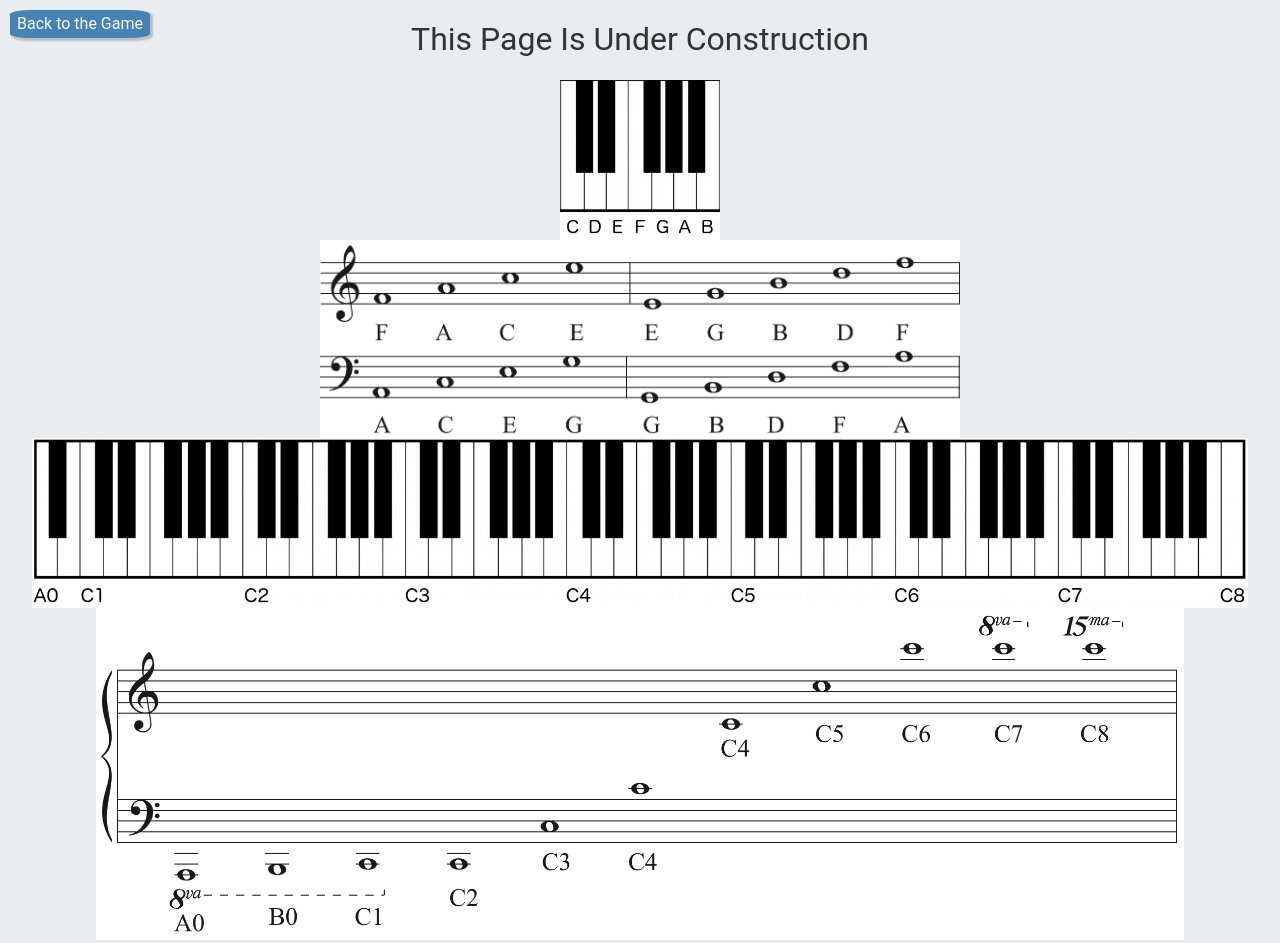
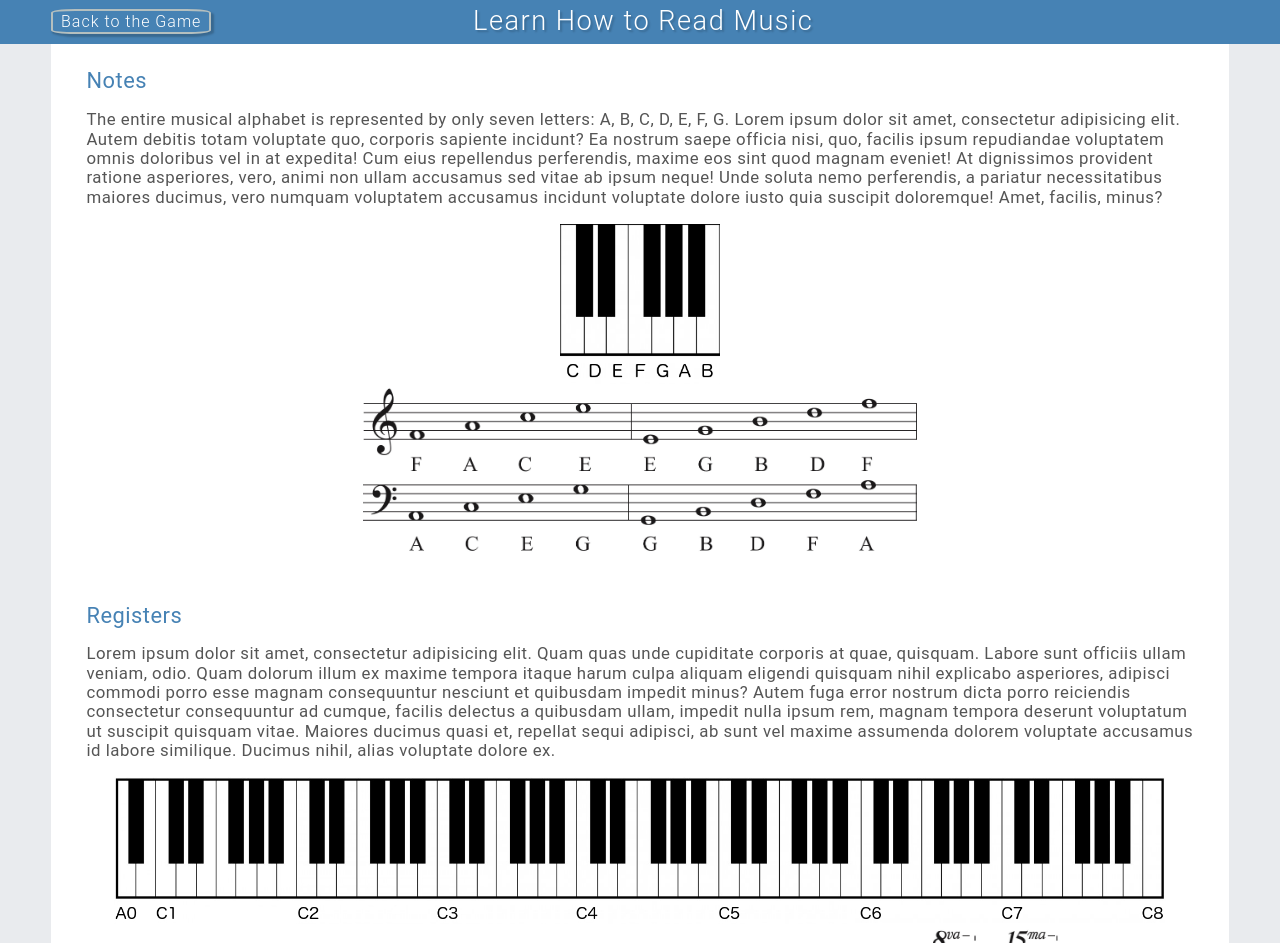
Before and after one commit to igorcweb/note-learning-game, a website built with webpack: page docs/info.html in a window 1280 px wide. Shown: the top 943 px of the page. Built offline with nearby package versions, Linux system fonts and the light colour scheme.

Commit message:
info starter

```diff
--- a/app/assets/styles/modules/_top-panel.css
+++ b/app/assets/styles/modules/_top-panel.css
@@ -10,7 +10,7 @@
 	margin: 0;
 	padding: .4rem .6rem;
 	font-size: 110%;
-	letter-spacing: 2px;
+	letter-spacing: 1.5px;
 	text-shadow: 2px 2px 2px rgba(0, 0, 0, 0.2);
 
 		@mixin atSmall {
@@ -18,13 +18,11 @@
 			text-align: center;
 			font-size: 140%;
 			padding: .5rem 0;
-			letter-spacing: 2px;
 			text-shadow: 2px 2px 2px rgba(0, 0, 0, 0.2);
 		}
 
 		@mixin atMedium {
 			font-size: 170%;
-			letter-spacing: 2px;
 			text-shadow: 2px 2px 2px rgba(0, 0, 0, 0.2);
 	}
 }
--- a/app/temp/styles/styles.css
+++ b/app/temp/styles/styles.css
@@ -739,7 +739,7 @@ footer p {
 	margin: 0;
 	padding: .4rem .6rem;
 	font-size: 110%;
-	letter-spacing: 2px;
+	letter-spacing: 1.5px;
 	text-shadow: 2px 2px 2px rgba(0, 0, 0, 0.2);
 }
 
@@ -750,7 +750,6 @@ footer p {
     text-align: center;
     font-size: 140%;
     padding: .5rem 0;
-    letter-spacing: 2px;
     text-shadow: 2px 2px 2px rgba(0, 0, 0, 0.2);
   }
 }
@@ -759,7 +758,6 @@ footer p {
 
   .heading {
     font-size: 170%;
-    letter-spacing: 2px;
     text-shadow: 2px 2px 2px rgba(0, 0, 0, 0.2);
   }
 }
--- a/docs/assets/styles/base/_global.css
+++ b/docs/assets/styles/base/_global.css
@@ -1,7 +1,11 @@
 body {
 	background-color: $bgcolor;
 	font-family: 'Roboto', sans-serif;
-	color: #333;
+	color: #444;
+}
+
+h1 {
+	font-weight: normal;
 }
 
 div.warning-message {
--- a/docs/assets/styles/base/_variables.css
+++ b/docs/assets/styles/base/_variables.css
@@ -2,5 +2,5 @@ $bgcolor: #e9ebee;
 
 $bgbutton: #B4BFBF;
 
-/*$bgcolor: #e6e6fa;
-*/
+
+$bgbutton: rgba(180, 191, 191, .9);
--- a/docs/assets/styles/modules/_footer.css
+++ b/docs/assets/styles/modules/_footer.css
@@ -3,23 +3,20 @@ footer p {
 	display: block;
 	font-size: 65%;
 	font-size: 65%;
-	color: gray;
+	color: #888;
 	clear: both;
 	padding:0;
 	position: absolute;
 	top: 97vh;
 	left: 50%;
-	width: 94px;
 	margin-left: -47px;
 
 	@mixin atSmall {
 		font-size: 70%;
-		width: 102px;
 		margin-left: -51px;
 	}
 
 	@mixin atMedium {
-		width: 108px;
 		margin-left: -54px;
 		font-size: 75%;
 	}
--- a/docs/assets/styles/modules/_info.css
+++ b/docs/assets/styles/modules/_info.css
@@ -1,7 +1,39 @@
-.construction {
-	font-weight: normal;
-	display: block;
-	text-align: center;
+div.info-wrapper {
+	max-width: 92%;
+	margin: -23px auto;
+	background-color: #fff;
+	padding-top: 0;
+	color: #555;
+
+}
+
+.info.heading {
+	text-align: right;
+	padding: .4rem .4rem;
+	 font-size: 110%;
+
+	@mixin atSmall {
+		font-size: 130%;
+		padding-right: 5rem;
+	}
+
+	@mixin atMedium {
+		text-align: center;
+		padding-right: 0;
+		font-size: 170%;
+	}
+}
+
+article {
+	margin: 0 3%;
+	letter-spacing: .5px;
+	font-size: 105%;
+		h1 {
+			font-size: 130%;
+			color: steelblue;
+			padding-top: 1.5em;
+		}
+
 }
 .treble-staff, .bass-staff {
 	display: block;
@@ -28,3 +60,10 @@
 	margin: 0 auto;
 
 }
+
+footer p#info {
+position: static;
+text-align: center;
+padding: 1.5%;
+background-color: $bgcolor;
+}
--- a/docs/assets/styles/modules/_top-panel.css
+++ b/docs/assets/styles/modules/_top-panel.css
@@ -10,7 +10,7 @@
 	margin: 0;
 	padding: .4rem .6rem;
 	font-size: 110%;
-	letter-spacing: 2px;
+	letter-spacing: 1.5px;
 	text-shadow: 2px 2px 2px rgba(0, 0, 0, 0.2);
 
 		@mixin atSmall {
@@ -18,13 +18,11 @@
 			text-align: center;
 			font-size: 140%;
 			padding: .5rem 0;
-			letter-spacing: 2px;
 			text-shadow: 2px 2px 2px rgba(0, 0, 0, 0.2);
 		}
 
 		@mixin atMedium {
 			font-size: 170%;
-			letter-spacing: 2px;
 			text-shadow: 2px 2px 2px rgba(0, 0, 0, 0.2);
 	}
 }
@@ -55,7 +53,7 @@
 	}
 }
 
-.button__info {
+.button__info, .button__back {
 			position: absolute;
 			left: 0;
 			right: 0;
@@ -63,7 +61,6 @@
 			top: 2.375rem;
 			text-align: center;
 			visibility: hidden;
-			/*border-radius: 15%;*/
 			background-color: #B4BFBF;
 			font-weight: 300;
 			font-size: 90%;
@@ -109,3 +106,32 @@
 
 		}
 	}
+
+	.button__back {
+		width: 10.5rem;
+		visibility: visible !important;
+		background: steelblue;
+		border: 2px solid #B4BFBF;
+		font-size: 80%;
+		letter-spacing: 1px;
+		 padding-bottom: 2px;
+		width: 8rem;
+		left: .2rem;
+		top: .3rem;
+		margin:0;
+		a {
+			color: #fff;
+		}
+		@mixin atSmall {
+			font-size: 85%;
+			width: 8.5rem;
+			left: 4%;
+			top: .4rem;
+		}
+		@mixin atMedium {
+			font-size: 100%;
+			width: 10rem;
+			top: .55rem;
+			padding-top: 3px;
+		}
+	}
--- a/docs/info.html
+++ b/docs/info.html
@@ -4,21 +4,32 @@
 	<meta charset="UTF-8">
 	<title>Game Info</title>
 	<link rel="stylesheet" href="temp/styles/styles.css">
-	<link rel="icon" type="image/jpg" href="assets/images/logo.jpg">
+	<link rel="icon" type="image/png" href="assets/images/logo.png">
 </head>
 <body>
-	<h1 class="construction">This Page Is Under Construction</h1>
-	<img class="note-names" src="assets/images/notenames.png" alt="note-names">
-	<img class="treble-staff" src="assets/images/treble-staff.png" alt="treble-staff">
-	<img class="bass-staff" src="assets/images/bass-staff.png" alt="bass-staff">
-	<img class="keyboard-registers" src="assets/images/keyboard-registers.jpg" alt="keyboard-registers">
-	<img class="staff-registers" src="assets/images/staff-registers.jpeg" alt="staff-registers">
+
+		<div class="top-panel">
+			<h1 class="info heading">Learn How to Read Music</h1>
+			<div class="button button__back"><a href="index.html">Back to the Game</a></div>
+		</div>
+	<div class="info-wrapper">
+		<article>
+			<h1>Notes</h1>
+			<p>The entire musical alphabet is represented by only seven letters: A, B, C, D, E, F, G.  Lorem ipsum dolor sit amet, consectetur adipisicing elit. Autem debitis totam voluptate quo, corporis sapiente incidunt? Ea nostrum saepe officia nisi, quo, facilis ipsum repudiandae voluptatem omnis doloribus vel in at expedita! Cum eius repellendus perferendis, maxime eos sint quod magnam eveniet! At dignissimos provident ratione asperiores, vero, animi non ullam accusamus sed vitae ab ipsum neque! Unde soluta nemo perferendis, a pariatur necessitatibus maiores ducimus, vero numquam voluptatem accusamus incidunt voluptate dolore iusto quia suscipit doloremque! Amet, facilis, minus?</p>
+			<img class="note-names" src="assets/images/notenames.png" alt="note-names">
+			<img class="treble-staff" src="assets/images/treble-staff.png" alt="treble-staff">
+			<img class="bass-staff" src="assets/images/bass-staff.png" alt="bass-staff">
+			<h1>Registers</h1>
+			<p>Lorem ipsum dolor sit amet, consectetur adipisicing elit. Quam quas unde cupiditate corporis at quae, quisquam. Labore sunt officiis ullam veniam, odio. Quam dolorum illum ex maxime tempora itaque harum culpa aliquam eligendi quisquam nihil explicabo asperiores, adipisci commodi porro esse magnam consequuntur nesciunt et quibusdam impedit minus? Autem fuga error nostrum dicta porro reiciendis consectetur consequuntur ad cumque, facilis delectus a quibusdam ullam, impedit nulla ipsum rem, magnam tempora deserunt voluptatum ut suscipit quisquam vitae. Maiores ducimus quasi et, repellat sequi adipisci, ab sunt vel maxime assumenda dolorem voluptate accusamus id labore similique. Ducimus nihil, alias voluptate dolore ex.</p>
+			<img class="keyboard-registers" src="assets/images/keyboard-registers.jpg" alt="keyboard-registers">
+			<img class="staff-registers" src="assets/images/staff-registers.jpeg" alt="staff-registers">
+		</article>
+			<footer>
+				<p id="info">Copyright &copy; <span class="year"></span> IC</p>
+			</footer>
+	</div>
 
 
-
-	<div class="button button__back"><a href="index.html">Back to the Game</a></div>
-
-	<script src="assets/scripts/jquery-2.2.4.min.js"></script>
-	<script src="assets/scripts/app.js"></script>
+<script src="temp/scripts/App.js"></script>
 </body>
 </html>
--- a/docs/temp/styles/styles.css
+++ b/docs/temp/styles/styles.css
@@ -421,13 +421,14 @@ textarea {
   font: inherit; /* 2 */
 }
 
-/*$bgcolor: #e6e6fa;
-*/
-
 body {
 	background-color: #e9ebee;
 	font-family: 'Roboto', sans-serif;
-	color: #333;
+	color: #444;
+}
+
+h1 {
+	font-weight: normal;
 }
 
 div.warning-message {
@@ -506,7 +507,7 @@ div.warning-message {
 }
 
 .button {
-	background-color: #B4BFBF;
+	background-color: rgba(180, 191, 191, .9);
 	text-align: center;
 	border-radius: 15%;
 	transition: .2s ease-out;
@@ -558,7 +559,7 @@ div.warning-message {
 .button__mode {
   display: block;
   visibility: hidden;
-  background-color: #B4BFBF;
+  background-color: rgba(180, 191, 191, .9);
   letter-spacing: 1px;
   font-size: 85%;
   width: 3.85rem;
@@ -600,7 +601,7 @@ div.warning-message {
   .button__mode {
     display: block;
     visibility: visible !important;
-    background-color: #B4BFBF;
+    background-color: rgba(180, 191, 191, .9);
     /: 1px;
     font-size: 105%;
     width: 5rem;
@@ -679,13 +680,12 @@ footer p {
 	display: block;
 	font-size: 65%;
 	font-size: 65%;
-	color: gray;
+	color: #888;
 	clear: both;
 	padding:0;
 	position: absolute;
 	top: 97vh;
 	left: 50%;
-	width: 94px;
 	margin-left: -47px;
 }
 
@@ -693,7 +693,6 @@ footer p {
 
   footer p {
     font-size: 70%;
-    width: 102px;
     margin-left: -51px;
   }
 }
@@ -701,7 +700,6 @@ footer p {
 @media (min-width: 800px) {
 
   footer p {
-    width: 108px;
     margin-left: -54px;
     font-size: 75%;
   }
@@ -741,7 +739,7 @@ footer p {
 	margin: 0;
 	padding: .4rem .6rem;
 	font-size: 110%;
-	letter-spacing: 2px;
+	letter-spacing: 1.5px;
 	text-shadow: 2px 2px 2px rgba(0, 0, 0, 0.2);
 }
 
@@ -752,7 +750,6 @@ footer p {
     text-align: center;
     font-size: 140%;
     padding: .5rem 0;
-    letter-spacing: 2px;
     text-shadow: 2px 2px 2px rgba(0, 0, 0, 0.2);
   }
 }
@@ -761,7 +758,6 @@ footer p {
 
   .heading {
     font-size: 170%;
-    letter-spacing: 2px;
     text-shadow: 2px 2px 2px rgba(0, 0, 0, 0.2);
   }
 }
@@ -798,7 +794,7 @@ footer p {
   }
 }
 
-.button__info {
+.button__info, .button__back {
 			position: absolute;
 			left: 0;
 			right: 0;
@@ -806,7 +802,6 @@ footer p {
 			top: 2.375rem;
 			text-align: center;
 			visibility: hidden;
-			/*border-radius: 15%;*/
 			background-color: #B4BFBF;
 			font-weight: 300;
 			font-size: 90%;
@@ -818,14 +813,14 @@ footer p {
 			z-index: 10;
 	}
 
-.button__info a {
+.button__info a, .button__back a {
   text-decoration: none;
   color: #333;
 }
 
 @media (min-width: 530px) {
 
-  .button__info {
+  .button__info, .button__back {
     visibility: visible !important;
     background: steelblue;
     border: 2px solid #B4BFBF;
@@ -838,14 +833,14 @@ footer p {
     margin: 0;
   }
 
-  .button__info a {
+  .button__info a, .button__back a {
     color: #fff;
   }
 }
 
 @media (min-width: 800px) {
 
-  .button__info {
+  .button__info, .button__back {
     width: 6.125rem;
     letter-spacing: 2px;
     padding: 2px;
@@ -855,6 +850,44 @@ footer p {
 }
 
 @media (min-width: 1010px) {}
+
+.button__back {
+		width: 10.5rem;
+		visibility: visible !important;
+		background: steelblue;
+		border: 2px solid #B4BFBF;
+		font-size: 80%;
+		letter-spacing: 1px;
+		 padding-bottom: 2px;
+		width: 8rem;
+		left: .2rem;
+		top: .3rem;
+		margin:0;
+	}
+
+.button__back a {
+  color: #fff;
+}
+
+@media (min-width: 530px) {
+
+  .button__back {
+    font-size: 85%;
+    width: 8.5rem;
+    left: 4%;
+    top: .4rem;
+  }
+}
+
+@media (min-width: 800px) {
+
+  .button__back {
+    font-size: 100%;
+    width: 10rem;
+    top: .55rem;
+    padding-top: 3px;
+  }
+}
 
 .keyboard-keys {
 	display: none;
@@ -1043,10 +1076,49 @@ footer p {
   }
 }
 
-.construction {
-	font-weight: normal;
-	display: block;
-	text-align: center;
+div.info-wrapper {
+	max-width: 92%;
+	margin: -23px auto;
+	background-color: #fff;
+	padding-top: 0;
+	color: #555;
+
+}
+
+.info.heading {
+	text-align: right;
+	padding: .4rem .4rem;
+	 font-size: 110%;
+}
+
+@media (min-width: 530px) {
+
+  .info.heading {
+    font-size: 130%;
+    padding-right: 5rem;
+  }
+}
+
+@media (min-width: 800px) {
+
+  .info.heading {
+    text-align: center;
+    padding-right: 0;
+    font-size: 170%;
+  }
+}
+
+article {
+	margin: 0 3%;
+	letter-spacing: .5px;
+	font-size: 105%;
+
+}
+
+article h1 {
+  font-size: 130%;
+  color: steelblue;
+  padding-top: 1.5em;
 }
 
 .treble-staff, .bass-staff {
@@ -1073,3 +1145,10 @@ footer p {
 	margin: 0 auto;
 
 }
+
+footer p#info {
+position: static;
+text-align: center;
+padding: 1.5%;
+background-color: #e9ebee;
+}
```
Also changed, not shown: app/index.html (+2 -2 lines), app/info.html (+1 -1 lines), docs/index.html (+2 -2 lines), docs/temp/scripts/App.js.
